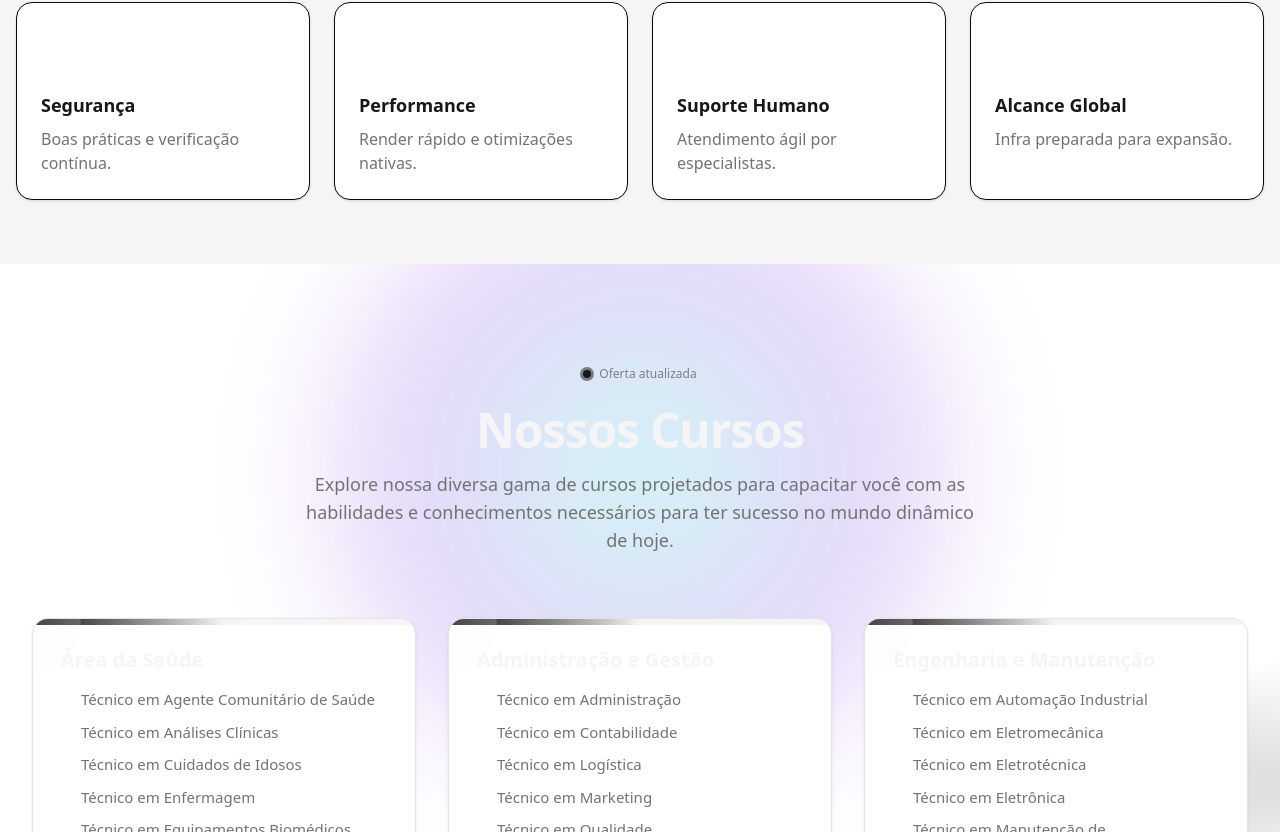
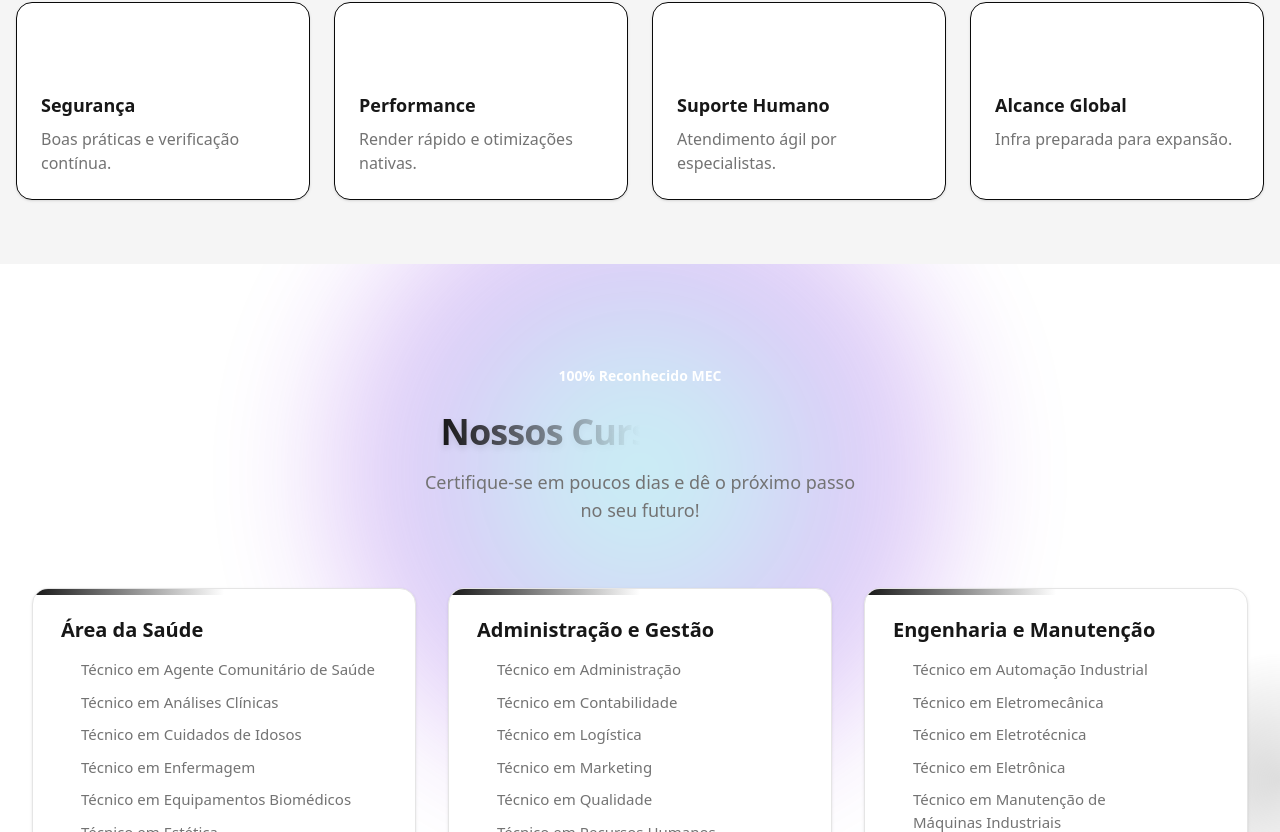
Before and after one commit to IsraelMends/Tecnico-Global, a Next.js app: page / in a window 1280 px wide. Shown: the part 788-1620 px from the top of the page. Built offline with nearby package versions, Linux system fonts and the light colour scheme.

Commit message:
style(course-card): update visual elements with new animations, gradient backgrounds, and enhanced text styles

```diff
--- a/src/components/course-card/course-body/index.tsx
+++ b/src/components/course-card/course-body/index.tsx
@@ -12,17 +12,17 @@ export function CourseCardBody({ course }: CourseCardProps) {
   return (
     <Card className="relative overflow-hidden rounded-2xl bg-card p-0 shadow-sm flex flex-col flex-1">
       {/* faixa superior com gradiente */}
-      <div className="absolute inset-x-0 top-0 h-1.5 bg-gradient-to-r from-primary via-accent to-secondary" />
+      <div className="absolute inset-x-0 top-0 h-1.5 bg-gradient-to-r from-[var(--primary)] via-[var(--amber)] to-[var(--blue-detail)]" />
 
       {/* leve acento de cor no canto */}
       <div
         aria-hidden
-        className="pointer-events-none absolute -left-8 -top-8 h-20 w-20 rounded-full bg-gradient-to-br from-accent to-secondary opacity-20"
+        className="pointer-events-none absolute -left-8 -top-8 h-20 w-20 rounded-full bg-[var(--purple-soft)] opacity-20"
       />
 
       <div className="relative p-6 sm:p-7 flex flex-col flex-1">
-        <div className="mb-4 flex items-center gap-2 text-accent">
-          <h3 className="text-xl font-semibold leading-tight text-accent">
+        <div className="mb-4 flex items-center gap-2 text-[var(--primary)]">
+          <h3 className="text-xl font-semibold leading-tight text-[var(--primary)]">
             {title}
           </h3>
         </div>
@@ -31,7 +31,7 @@ export function CourseCardBody({ course }: CourseCardProps) {
           {isList ? (
             <ol className="list pl-5 space-y-2.5 text-[15px] text-muted-foreground">
               {(description as string[]).map((item, i) => (
-                <li key={i} className="text-pretty marker:text-secondary/80">
+                <li key={i} className="text-pretty marker:text-[var(--amber)]">
                   {item}
                 </li>
               ))}
--- a/src/components/course-card/index.tsx
+++ b/src/components/course-card/index.tsx
@@ -7,26 +7,24 @@ export const CourseCard = () => {
       {/* fundo decorativo usando tokens */}
       <div
         aria-hidden
-        className="pointer-events-none absolute inset-0 -z-10 overflow-hidden"
+        className="pointer-events-none absolute inset-0 -z-10 overflow-hidden transition-all duration-500 group-hover:blur-2xl"
       >
-        <div className="absolute -top-24 left-1/2 h-[38rem] w-[38rem] -translate-x-1/2 rounded-full blur-3xl opacity-20 bg-gradient-primary" />
-        <div className="absolute right-[-10%] top-1/4 h-64 w-64 rotate-12 opacity-25 [mask-image:radial-gradient(closest-side,white,transparent)] bg-gradient-hero" />
+        <div className="absolute -top-24 left-1/2 h-[38rem] w-[38rem] -translate-x-1/2 rounded-full blur-3xl opacity-20 bg-gradient-primary animate-pulse" />
+        <div className="absolute right-[-10%] top-1/4 h-64 w-64 rotate-12 opacity-25 [mask-image:radial-gradient(closest-side,white,transparent)] bg-gradient-hero animate-floating" />
       </div>
 
       <div className="container mx-auto max-w-7xl px-4 sm:px-6 lg:px-8">
         {/* header */}
-        <div className="mx-auto mb-12 max-w-2xl text-center sm:mb-16">
-          <div className="inline-flex items-center gap-2 rounded-full  px-3 py-1 text-xs font-medium text-muted-foreground/90 backdrop-blur-sm">
-            <span className="size-2 rounded-full bg-primary shadow-[0_0_0_3px_color-mix(in_oklab,theme(colors.primary)_50%,transparent)]" />
-            Oferta atualizada
-          </div>
-
-          <h2 className="mt-5 text-balance text-3xl font-bold tracking-tight text-accent sm:text-4xl lg:text-5xl">
-            Nossos Cursos
+        <div className="mx-auto mb-12 max-w-2xl text-center sm:mb-16 flex flex-col items-center">
+          {/* Badge novo/atualizado */}
+          <span className="mb-3 inline-flex items-center rounded-full px-4 py-1.5 text-sm font-semibold bg-[var(--blue-detail)] text-white shadow shadow-[var(--primary-glow)] animate-fade-in">
+            100% Reconhecido MEC
+          </span>
+          <h2 className="mt-2 text-balance text-4xl font-extrabold tracking-tight bg-gradient-to-r from-[var(--primary)] via-[var(--amber)] to-[var(--blue-detail)] bg-clip-text text-transparent drop-shadow-md animate-slide-up">
+            Nossos Cursos Técnicos
           </h2>
-          <p className="mt-4 text-pretty text-base text-muted-foreground sm:text-lg">
-            Explore nossa diversa gama de cursos projetados para capacitar você com as
-            habilidades e conhecimentos necessários para ter sucesso no mundo dinâmico de hoje.
+          <p className="mt-4 text-pretty text-base text-muted-foreground sm:text-lg max-w-md mx-auto animate-fade-in">
+            Certifique-se em poucos dias e dê o próximo passo no seu futuro!
           </p>
         </div>
 
```
